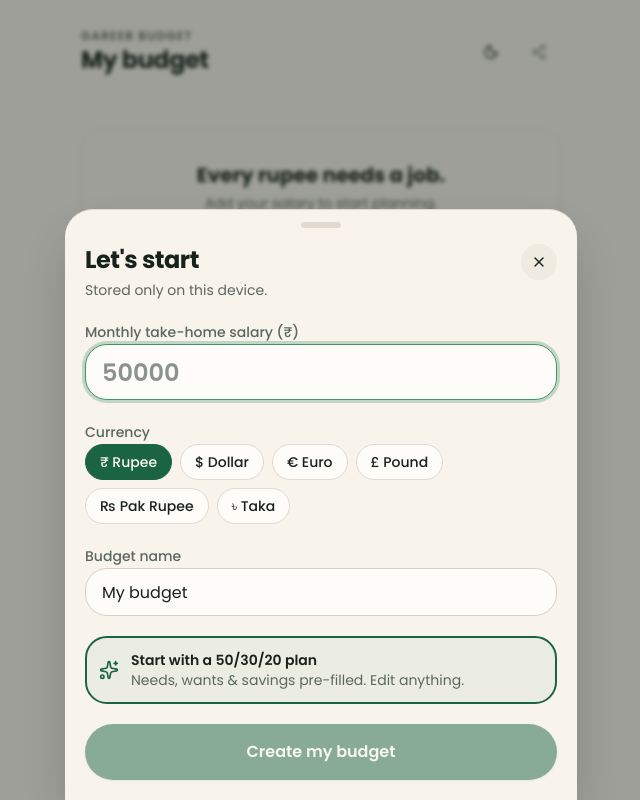
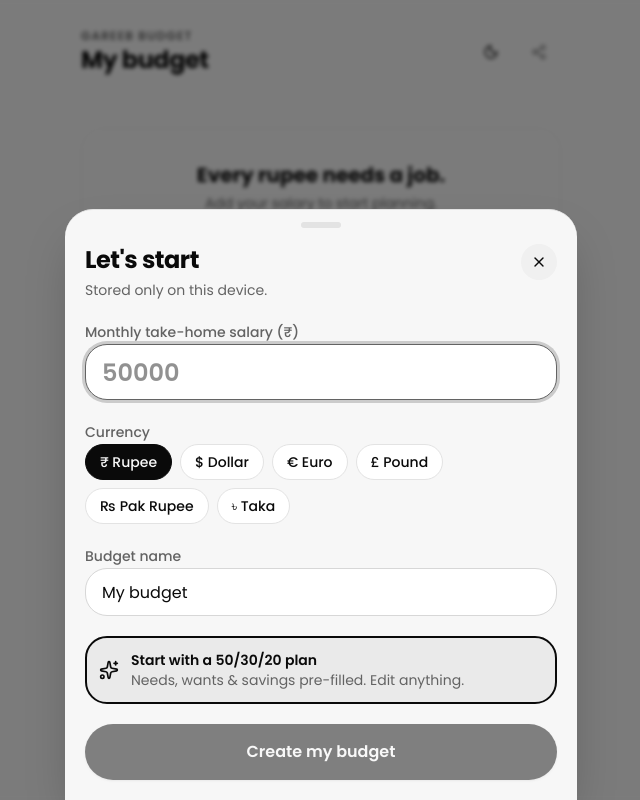
Before and after one commit to Sarfraz-droid/Salary-Planner, a React (Vite) app: page / in a window 1280 px wide. Shown: the whole page, without its empty margins (319-959 px from the left). Built offline with nearby package versions, Linux system fonts and the light colour scheme.

Commit message:
Draggable bottom sheets; monochrome black & white theme
Co-Authored-By: Claude Sonnet 5.5 <noreply@anthropic.com>
Claude-Session: https://claude.ai/code/session_01SBhMjNreN8FQ6yL2e3K61i

```diff
--- a/index.html
+++ b/index.html
@@ -3,7 +3,7 @@
   <head>
     <meta charset="UTF-8" />
     <meta name="viewport" content="width=device-width, initial-scale=1, viewport-fit=cover" />
-    <meta name="theme-color" content="#f7f3ea" />
+    <meta name="theme-color" content="#ffffff" />
     <meta name="description" content="Gareeb Budget — a local-first salary budget planner. Your data never leaves your phone." />
     <link rel="icon" type="image/svg+xml" href="/favicon.svg" />
     <title>Gareeb Budget</title>
--- a/src/components/Analytics.tsx
+++ b/src/components/Analytics.tsx
@@ -89,7 +89,7 @@ function Expenses({ plan }: { plan: Plan }) {
         return (
           <motion.li key={item.id} initial={{ opacity: 0, y: 10 }} animate={{ opacity: 1, y: 0 }} transition={{ delay: i * 0.05, ...SPRING }}>
             <div className="flex items-center gap-2 text-sm">
-              <Icon className="size-4" style={{ color: `var(--${item.bucket})` }} />
+              <Icon className="size-4 text-muted-foreground" />
               <span className="min-w-0 flex-1 truncate font-medium">{item.name}</span>
               <span className="tabular font-semibold">{money(item.amount, plan.currency)}</span>
               <span className="w-10 text-right text-xs tabular text-muted-foreground">
--- a/src/components/ItemRow.tsx
+++ b/src/components/ItemRow.tsx
@@ -64,8 +64,8 @@ export function ItemRow({ item, currency, readOnly, onToggle, onEdit, onDelete }
           disabled={readOnly}
           className="flex min-w-0 flex-1 items-center gap-3 rounded-lg text-left outline-none focus-visible:ring-[3px] focus-visible:ring-ring/40"
         >
-          <span className="grid size-10 shrink-0 place-items-center rounded-full" style={{ background: `color-mix(in oklch, var(--${item.bucket}) 14%, transparent)` }}>
-            <Icon className="size-[18px]" style={{ color: `var(--${item.bucket})` }} />
+          <span className="grid size-10 shrink-0 place-items-center rounded-full bg-muted" >
+            <Icon className="size-[18px]" />
           </span>
           <span className={cn("min-w-0 flex-1 truncate font-medium", item.paid && "text-muted-foreground line-through")}>{item.name}</span>
           <span className={cn("font-semibold tabular", item.paid && "text-muted-foreground")}>{money(item.amount, currency)}</span>
--- a/src/components/SharePreview.tsx
+++ b/src/components/SharePreview.tsx
@@ -14,7 +14,8 @@ export const SharePreview = forwardRef<HTMLDivElement, { plan: Plan }>(function
   const top = [...plan.items].sort((a, b) => b.amount - a.amount).slice(0, 5);
 
   return (
-    <div ref={ref} className="w-full rounded-[1.5rem] bg-primary p-5 text-primary-foreground">
+    <div ref={ref} className="w-full rounded-[1.5rem] bg-neutral-950 p-5 text-white"
+      style={{ "--needs": "#ffffff", "--wants": "#9a9a9a", "--savings": "#4d4d4d" } as React.CSSProperties}>
       <div className="flex items-center gap-2 text-sm font-semibold opacity-90">
         <Wallet className="size-4" /> Gareeb Budget
       </div>
@@ -22,7 +23,7 @@ export const SharePreview = forwardRef<HTMLDivElement, { plan: Plan }>(function
       <p className="mt-0.5 text-sm opacity-80">Monthly salary</p>
       <p className="font-display text-4xl font-bold tabular">{money(plan.salary, plan.currency)}</p>
 
-      <div className="mt-4 flex h-3 overflow-hidden rounded-full bg-white/20">
+      <div className="mt-4 flex h-3 overflow-hidden rounded-full bg-white/15">
         {BUCKETS.map((b) => (
           <div key={b.id} style={{ width: `${(t.byBucket[b.id] / base) * 100}%`, background: `var(--${b.id})` }} />
         ))}
--- a/src/components/ShareSheet.tsx
+++ b/src/components/ShareSheet.tsx
@@ -25,8 +25,7 @@ export function ShareSheet({ open, onOpenChange, plan }: { open: boolean; onOpen
 
   async function saveImage() {
     if (!cardRef.current) return;
-    const bg = getComputedStyle(document.documentElement).getPropertyValue("--primary");
-    const png = await toPng(cardRef.current, { pixelRatio: 3, cacheBust: true, backgroundColor: bg || undefined });
+        const png = await toPng(cardRef.current, { pixelRatio: 3, cacheBust: true, backgroundColor: "#0a0a0a" });
     const a = document.createElement("a");
     a.href = png;
     a.download = `${plan.name.replace(/\W+/g, "-").toLowerCase() || "budget"}.png`;
--- a/src/components/ui/sheet.tsx
+++ b/src/components/ui/sheet.tsx
@@ -1,9 +1,10 @@
 import * as React from "react";
 import * as DialogPrimitive from "@radix-ui/react-dialog";
+import { motion, useDragControls } from "motion/react";
 import { X } from "lucide-react";
 import { cn } from "@/lib/utils";
 
-/** Bottom sheet built on Radix Dialog — the primary overlay on mobile. */
+/** Bottom sheet built on Radix Dialog. Drag the handle or header down to dismiss. */
 const Sheet = DialogPrimitive.Root;
 const SheetTrigger = DialogPrimitive.Trigger;
 const SheetClose = DialogPrimitive.Close;
@@ -15,32 +16,53 @@ function SheetContent({
   description,
   ...props
 }: React.ComponentProps<typeof DialogPrimitive.Content> & { title: string; description?: string }) {
+  const controls = useDragControls();
+  const closeRef = React.useRef<HTMLButtonElement>(null);
+
   return (
     <DialogPrimitive.Portal>
-      <DialogPrimitive.Overlay className="fixed inset-0 z-50 bg-foreground/40 backdrop-blur-[2px] data-[state=open]:animate-in data-[state=open]:fade-in-0 data-[state=closed]:animate-out data-[state=closed]:fade-out-0" />
-      <DialogPrimitive.Content
+      <DialogPrimitive.Overlay className="fixed inset-0 z-50 bg-black/50 backdrop-blur-[2px] data-[state=open]:animate-in data-[state=open]:fade-in-0 data-[state=closed]:animate-out data-[state=closed]:fade-out-0" />
+      <DialogPrimitive.Content asChild {...props}>
+        <motion.div
+          drag="y"
+          dragControls={controls}
+          dragListener={false}
+          dragConstraints={{ top: 0, bottom: 0 }}
+          dragElastic={{ top: 0, bottom: 0.7 }}
+          dragSnapToOrigin
+          onDragEnd={(_, info) => {
+            if (info.offset.y > 120 || info.velocity.y > 600) closeRef.current?.click();
+          }}
           className={cn(
-          "fixed inset-x-0 bottom-0 z-50 mx-auto w-full max-w-lg rounded-t-[1.75rem] border-t bg-background px-5 pb-[max(1.25rem,env(safe-area-inset-bottom))] pt-3 shadow-2xl outline-none data-[state=open]:animate-in data-[state=open]:slide-in-from-bottom data-[state=closed]:animate-out data-[state=closed]:slide-out-to-bottom duration-300 max-h-[90dvh] overflow-y-auto",
+            "fixed inset-x-0 bottom-0 z-50 mx-auto w-full max-w-lg rounded-t-[1.75rem] border-t bg-background px-5 pb-[max(1.25rem,env(safe-area-inset-bottom))] outline-none data-[state=open]:animate-in data-[state=open]:slide-in-from-bottom data-[state=closed]:animate-out data-[state=closed]:slide-out-to-bottom duration-300 max-h-[90dvh] overflow-y-auto shadow-2xl",
             className,
           )}
-        {...props}
+        >
+          {/* Drag zone: handle + header */}
+          <div
+            onPointerDown={(e) => controls.start(e)}
+            className="-mx-5 cursor-grab touch-none px-5 pt-3 active:cursor-grabbing"
           >
             <div className="mx-auto mb-4 h-1.5 w-10 rounded-full bg-border" />
             <div className="mb-5 flex items-start justify-between gap-4">
               <div>
                 <DialogPrimitive.Title className="font-display text-2xl font-bold">{title}</DialogPrimitive.Title>
-            <DialogPrimitive.Description
-              className={cn("mt-1 text-sm text-muted-foreground", !description && "sr-only")}
-            >
+                <DialogPrimitive.Description className={cn("mt-1 text-sm text-muted-foreground", !description && "sr-only")}>
                   {description ?? title}
                 </DialogPrimitive.Description>
               </div>
-          <DialogPrimitive.Close className="grid size-9 shrink-0 place-items-center rounded-full bg-muted outline-none focus-visible:ring-[3px] focus-visible:ring-ring/40">
+              <DialogPrimitive.Close
+                ref={closeRef}
+                onPointerDown={(e) => e.stopPropagation()}
+                className="grid size-9 shrink-0 place-items-center rounded-full bg-muted outline-none focus-visible:ring-[3px] focus-visible:ring-ring/40"
+              >
                 <X className="size-4" />
                 <span className="sr-only">Close</span>
               </DialogPrimitive.Close>
             </div>
+          </div>
           {children}
+        </motion.div>
       </DialogPrimitive.Content>
     </DialogPrimitive.Portal>
   );
--- a/src/index.css
+++ b/src/index.css
@@ -4,61 +4,61 @@
 @custom-variant dark (&:is(.dark *));
 
 /*
- * Design system — "Paisa"
- * Warm paper surfaces, a deep money-green primary, saffron for emphasis.
- * Three semantic bucket colors (needs / wants / savings) are used everywhere
- * money is categorised: chips, bars, the donut, and item icons.
+ * Design system — "Paisa" (monochrome)
+ * Pure black & white with neutral grays. The three buckets (needs / wants /
+ * savings) are distinguished by lightness, never by hue.
  */
 :root {
   --radius: 1rem;
 
-  --background: oklch(0.967 0.012 85);
-  --foreground: oklch(0.24 0.02 160);
-  --card: oklch(0.99 0.005 85);
-  --card-foreground: oklch(0.24 0.02 160);
-  --popover: oklch(0.99 0.005 85);
-  --popover-foreground: oklch(0.24 0.02 160);
-  --primary: oklch(0.45 0.09 160);
-  --primary-foreground: oklch(0.98 0.01 85);
-  --secondary: oklch(0.93 0.018 85);
-  --secondary-foreground: oklch(0.3 0.03 160);
-  --muted: oklch(0.94 0.014 85);
-  --muted-foreground: oklch(0.5 0.02 160);
-  --accent: oklch(0.88 0.11 85);
-  --accent-foreground: oklch(0.3 0.06 70);
-  --destructive: oklch(0.56 0.2 27);
-  --border: oklch(0.89 0.016 85);
-  --input: oklch(0.86 0.018 85);
-  --ring: oklch(0.6 0.1 160);
+  --background: oklch(0.975 0 0);
+  --foreground: oklch(0.145 0 0);
+  --card: oklch(1 0 0);
+  --card-foreground: oklch(0.145 0 0);
+  --popover: oklch(1 0 0);
+  --popover-foreground: oklch(0.145 0 0);
+  --primary: oklch(0.145 0 0);
+  --primary-foreground: oklch(0.985 0 0);
+  --secondary: oklch(0.945 0 0);
+  --secondary-foreground: oklch(0.145 0 0);
+  --muted: oklch(0.955 0 0);
+  --muted-foreground: oklch(0.5 0 0);
+  --accent: oklch(0.93 0 0);
+  --accent-foreground: oklch(0.145 0 0);
+  --destructive: oklch(0.55 0.2 27);
+  --border: oklch(0.915 0 0);
+  --input: oklch(0.88 0 0);
+  --ring: oklch(0.5 0 0);
 
-  --needs: oklch(0.52 0.11 240);
-  --wants: oklch(0.68 0.16 55);
-  --savings: oklch(0.55 0.12 160);
+  /* Buckets are told apart by lightness only: dark → mid → light */
+  --needs: oklch(0.2 0 0);
+  --wants: oklch(0.55 0 0);
+  --savings: oklch(0.72 0 0);
 }
 
 .dark {
-  --background: oklch(0.2 0.015 160);
-  --foreground: oklch(0.95 0.012 85);
-  --card: oklch(0.25 0.018 160);
-  --card-foreground: oklch(0.95 0.012 85);
-  --popover: oklch(0.25 0.018 160);
-  --popover-foreground: oklch(0.95 0.012 85);
-  --primary: oklch(0.72 0.14 160);
-  --primary-foreground: oklch(0.2 0.03 160);
-  --secondary: oklch(0.3 0.02 160);
-  --secondary-foreground: oklch(0.95 0.012 85);
-  --muted: oklch(0.28 0.018 160);
-  --muted-foreground: oklch(0.72 0.02 120);
-  --accent: oklch(0.78 0.13 85);
-  --accent-foreground: oklch(0.22 0.04 70);
+  --background: oklch(0.13 0 0);
+  --foreground: oklch(0.97 0 0);
+  --card: oklch(0.18 0 0);
+  --card-foreground: oklch(0.97 0 0);
+  --popover: oklch(0.18 0 0);
+  --popover-foreground: oklch(0.97 0 0);
+  --primary: oklch(0.97 0 0);
+  --primary-foreground: oklch(0.13 0 0);
+  --secondary: oklch(0.24 0 0);
+  --secondary-foreground: oklch(0.97 0 0);
+  --muted: oklch(0.22 0 0);
+  --muted-foreground: oklch(0.68 0 0);
+  --accent: oklch(0.27 0 0);
+  --accent-foreground: oklch(0.97 0 0);
   --destructive: oklch(0.68 0.19 27);
-  --border: oklch(0.34 0.02 160);
-  --input: oklch(0.38 0.022 160);
-  --ring: oklch(0.65 0.1 160);
+  --border: oklch(0.27 0 0);
+  --input: oklch(0.32 0 0);
+  --ring: oklch(0.65 0 0);
 
-  --needs: oklch(0.72 0.11 240);
-  --wants: oklch(0.78 0.14 60);
-  --savings: oklch(0.75 0.14 160);
+  --needs: oklch(0.97 0 0);
+  --wants: oklch(0.65 0 0);
+  --savings: oklch(0.45 0 0);
 }
 
 @theme inline {
```
Also changed, not shown: public/favicon.svg, 1 other file (tests, documents, lock files or other folders). Lines whose indentation alone changed are shown as unchanged.
